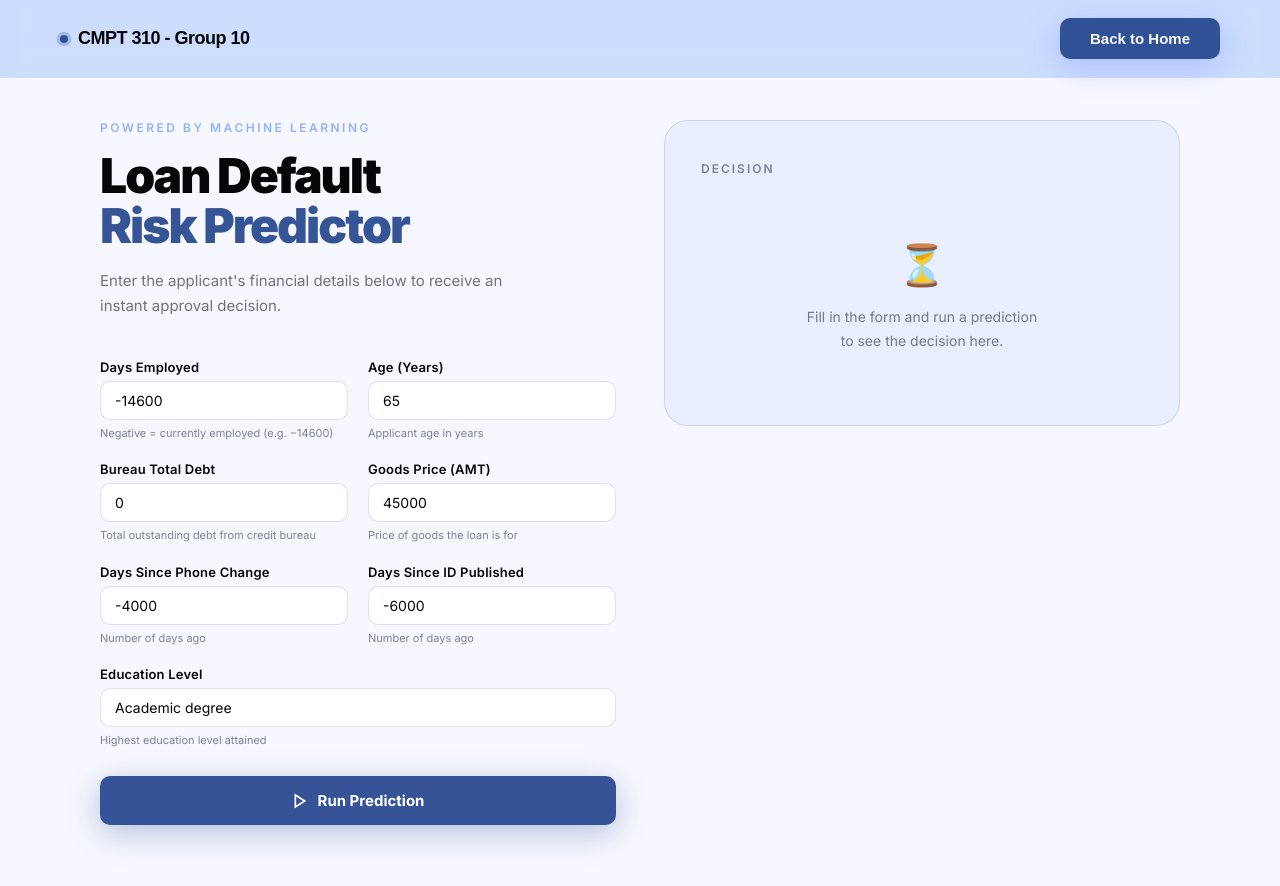
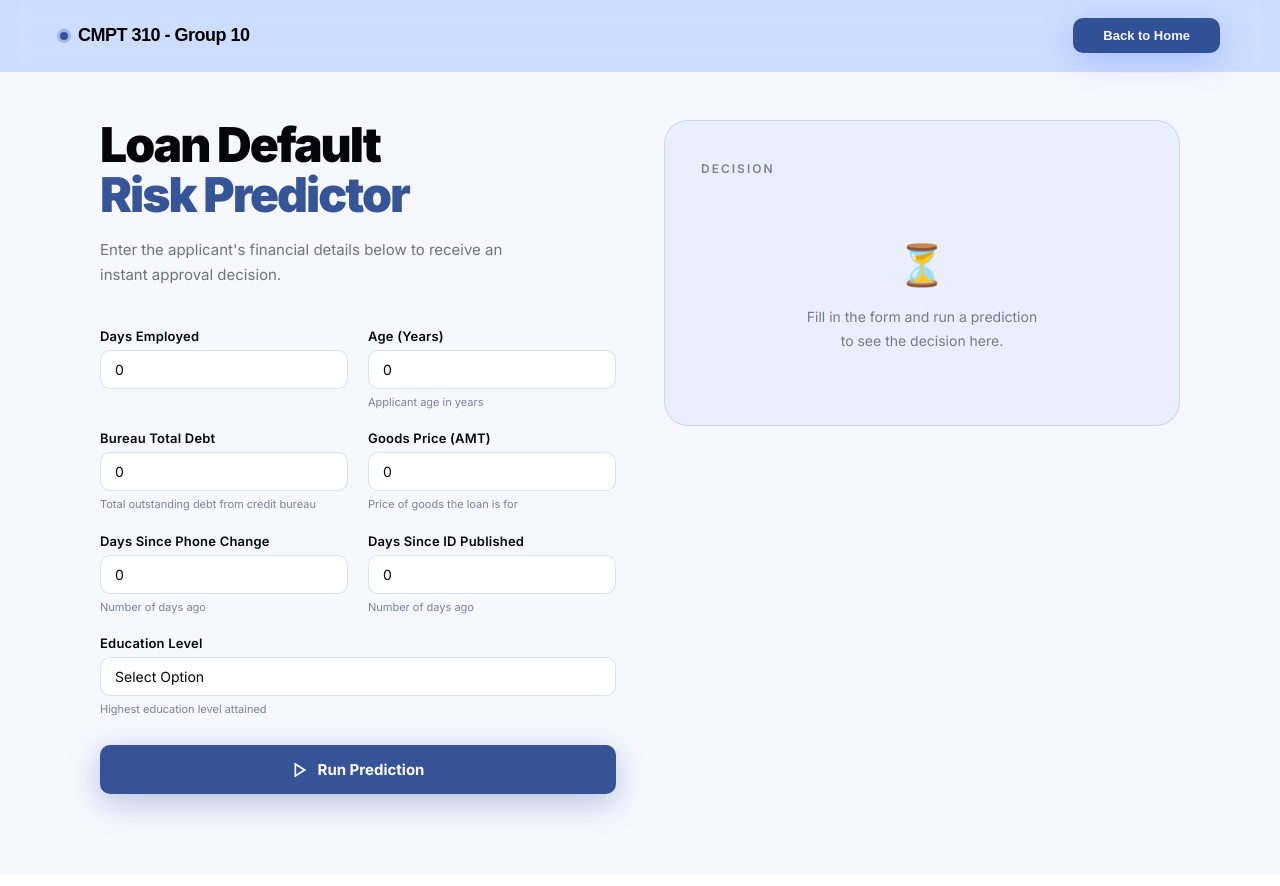
Before and after one commit to hoyongj/home-credit-risk-app, a React (Vite) app in the folder front/: page /predict in a window 1280 px wide. Shown: the top 886 px of the page. Built offline with nearby package versions, Linux system fonts and the light colour scheme; no server answers.

Commit message:
changed default values for predictor page and other minor appearance changes

```diff
--- a/front/src/App.css
+++ b/front/src/App.css
@@ -33,9 +33,9 @@
 }
 .pr-nav-logo {
   font-size: 18px; font-weight: 800; letter-spacing: -0.5px;
-  color: var(--pr-dark);
+  color: black;
   display: flex; align-items: center; gap: 10px;
-  background: none; border: none; cursor: pointer;
+  background: none; border: none; text-decoration: none;
 }
 .pr-nav-dot {
   width: 8px; height: 8px; border-radius: 50%;
@@ -51,8 +51,8 @@
   display: inline-flex; align-items: center; gap: 10px;
     background: var(--pr-accent);
     color: var(--pr-navy);
-    padding: 12px 30px; border-radius: 10px;
-    font-size: 15px; font-weight: 700;
+    padding: 10px 30px; border-radius: 10px;
+    font-size: 13px; font-weight: 700;
     border: none; cursor: pointer; text-decoration: none;
     transition: background 0.2s, transform 0.15s, box-shadow 0.2s;
     box-shadow: 0 8px 32px rgba(99, 133, 255, 0.35);
--- a/front/src/App.jsx
+++ b/front/src/App.jsx
@@ -8,17 +8,17 @@ import './App.css'
 const API_BASE = import.meta.env.VITE_API_URL || '/api'
 
 const defaultForm = {
-  DAYS_EMPLOYED: -14600,
-  YEARS_BIRTH: 65,
+  DAYS_EMPLOYED: 0,
+  YEARS_BIRTH: 0,
   BUREAU_TOTAL_DEBT: 0,
-  AMT_GOODS_PRICE: 45000,
+  AMT_GOODS_PRICE: 0,
   NAME_EDUCATION_TYPE: 'Academic degree',
-  DAYS_LAST_PHONE_CHANGE: -4000,
-  DAYS_ID_PUBLISH: -6000,
+  DAYS_LAST_PHONE_CHANGE: 0,
+  DAYS_ID_PUBLISH: 0,
 }
 
 const fieldMeta = {
-  DAYS_EMPLOYED:          { label: 'Days Employed',           hint: 'Negative = currently employed (e.g. −14600)' },
+  DAYS_EMPLOYED:          { label: 'Days Employed',           hint: '' },
   YEARS_BIRTH:            { label: 'Age (Years)',             hint: 'Applicant age in years' },
   BUREAU_TOTAL_DEBT:      { label: 'Bureau Total Debt',       hint: 'Total outstanding debt from credit bureau' },
   AMT_GOODS_PRICE:        { label: 'Goods Price (AMT)',       hint: 'Price of goods the loan is for' },
@@ -95,7 +95,6 @@ function App() {
         {/* LEFT — form */}
         <div className="pr-left">
           <div className="pr-header">
-            <p className="pr-eyebrow">Powered by Machine Learning</p>
             <h1 className="pr-title">
               Loan Default<br />
               <span className="pr-title-accent">Risk Predictor</span>
@@ -115,7 +114,7 @@ function App() {
                     className="pr-input"
                     name={name}
                     type="number"
-                    step="0.1"
+                    step="1"
                     value={formData[name]}
                     onChange={handleChange}
                     required
@@ -134,10 +133,10 @@ function App() {
                   onChange={handleChange}
                   required
                 >
-                  <option value="Academic degree">Academic degree</option>
-                  <option value="Higher education">Higher education</option>
-                  <option value="Incomplete higher">Incomplete higher</option>
-                  <option value="Secondary / secondary special">Secondary / secondary special</option>
+                  <option value="Academic degree">Select Option</option>
+                  <option value="Master's degree">Master's degree</option>
+                  <option value="Bachelor's degree">Bachelor's degree</option>
+                  <option value="High school graduate">High school graduate</option>
                   <option value="Lower secondary">Lower secondary</option>
                 </select>
                 <span className="pr-hint">Highest education level attained</span>
--- a/front/src/LandingPage.jsx
+++ b/front/src/LandingPage.jsx
@@ -87,12 +87,12 @@ const styles = `
   }
   .lp-blob-1 {
     width: 600px; height: 600px;
-    background: rgba(77, 120, 184, 0.31);
+    background: rgba(77, 120, 184, 0.23);
     top: -100px; right: -100px;
   }
   .lp-blob-2 {
     width: 400px; height: 400px;
-    background: rgba(34,197,94,0.08);
+    background: rgba(34, 116, 197, 0.16);
     bottom: 0; left: 200px;
   }
   .lp-hero-inner {
@@ -120,7 +120,7 @@ const styles = `
 
   .lp-btn-primary {
     display: inline-flex; align-items: center; gap: 10px;
-    background: var(--accent); color: "white";
+    background: var(--accent); color: var(--navy);
     padding: 16px 32px; border-radius: 10px;
     font-size: 15px; font-weight: 700;
     border: none; cursor: pointer; text-decoration: none;
@@ -208,7 +208,7 @@ const styles = `
 
   .lp-gauge-btn {
     margin-top: 28px; width: 100%;
-    background: var(--accent); color: "white";
+    background: var(--accent); color: var(--navy);
     padding: 14px; border-radius: 10px;
     font-size: 14px; font-weight: 700;
     border: none; cursor: pointer; text-align: center;
@@ -399,9 +399,9 @@ export default function LandingPage() {
   const navigate = useNavigate()
 
   const pillars = [
-    { icon: '🎯', title: 'Accuracy First',   body: 'Trained on real-world Home Credit data with rigorous cross-validation to keep false-positive rates low.' },
-    { icon: '🔍', title: 'Explainability',   body: 'Every prediction surfaces the top contributing features so loan officers understand the reasoning, not just the number.' },
-    { icon: '⚡', title: 'Fast Decisions',   body: 'Sub-second inference time means applicants get answers quickly, improving the customer experience end to end.' },
+    { icon: '✴︎', title: 'Accuracy First',   body: 'Trained on real-world Home Credit data with rigorous cross-validation to keep false-positive rates low.' },
+    { icon: '✴︎', title: 'Explainability',   body: 'Every prediction surfaces the top contributing features so loan officers understand the reasoning, not just the number.' },
+    { icon: '✴︎', title: 'Fast Decisions',   body: 'Sub-second inference time means applicants get answers quickly, improving the customer experience end to end.' },
   ]
 
   return (
```
